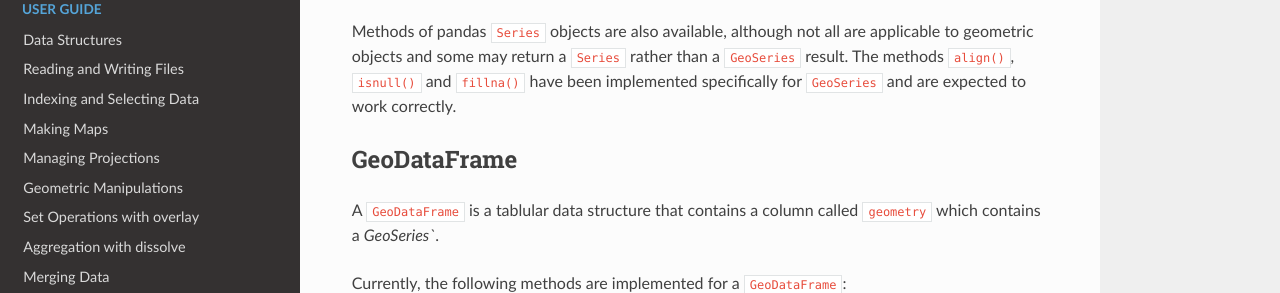
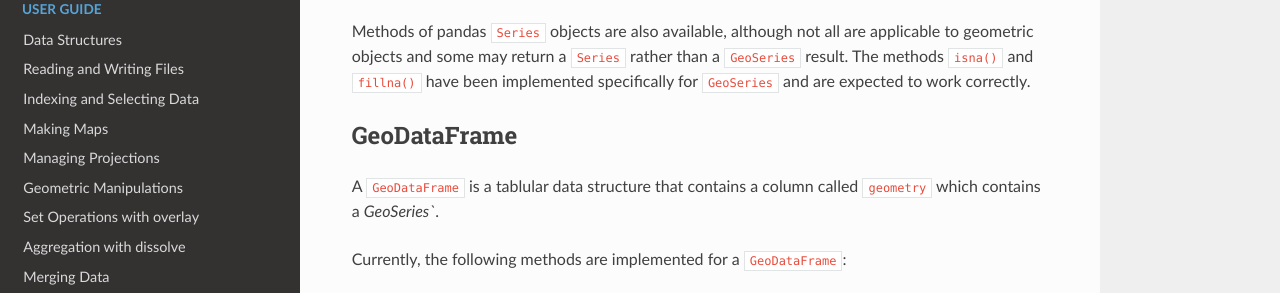
Before and after one commit to geopandas/geopandas, a Sphinx documentation site: the page built from doc/source/reference.rst, in a window 1280 px wide and 900 px high, scrolled down 5454 px, cut to the strip 211-504 px from the top of the window. Built offline with Sphinx 7.4.7 and the Read the Docs theme 2.0.0, drawn with Linux system fonts in a browser that asks for light colours; pages that are not in the unit, such as notebooks, are missing from menus.

Commit message:
Update doc/source/reference.rst
Co-Authored-By: Joris Van den Bossche <jorisvandenbossche@gmail.com>

```diff
--- a/doc/source/reference.rst
+++ b/doc/source/reference.rst
@@ -108,7 +108,7 @@ Additionally, the following methods are implemented:
 Methods of pandas ``Series`` objects are also available, although not
 all are applicable to geometric objects and some may return a
 ``Series`` rather than a ``GeoSeries`` result.  The methods
-``align()``, ``isnull()`` and ``fillna()`` have been
+``isna()`` and ``fillna()`` have been
 implemented specifically for ``GeoSeries`` and are expected to work
 correctly.
 
```
